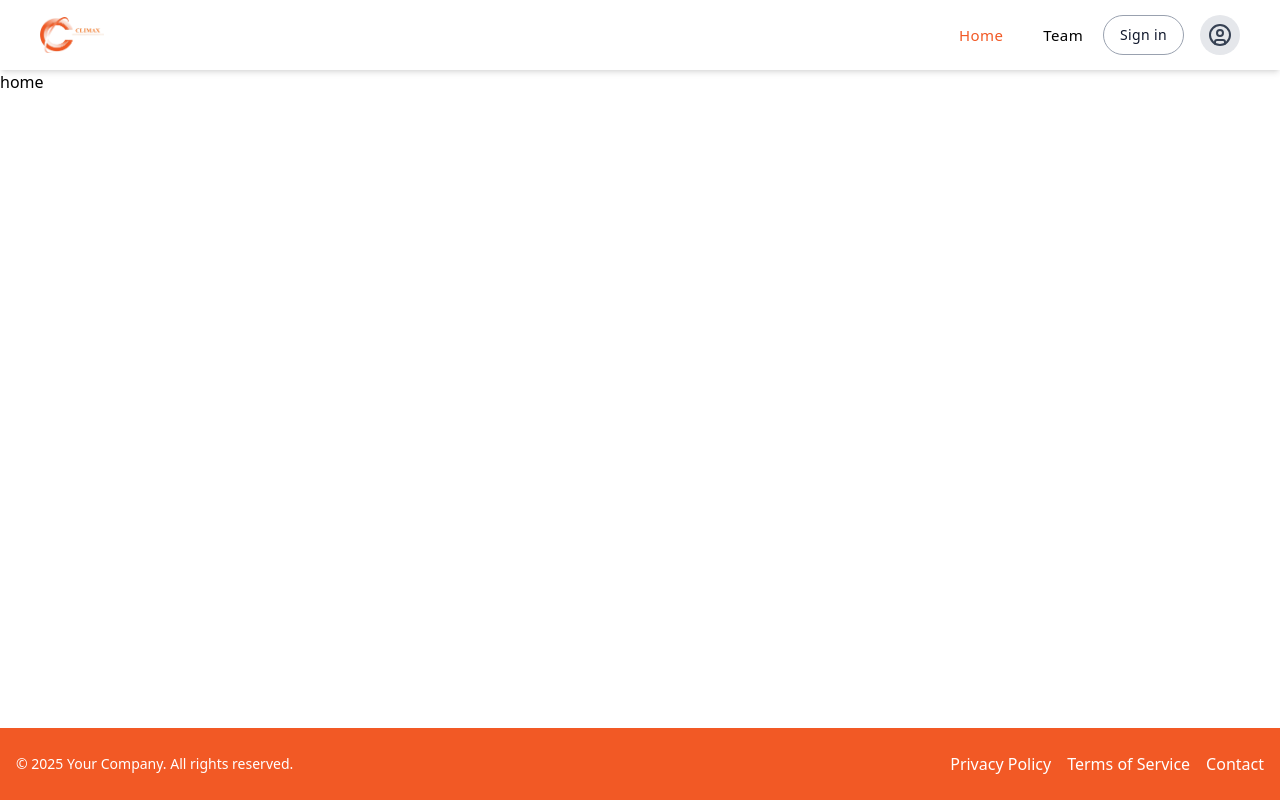
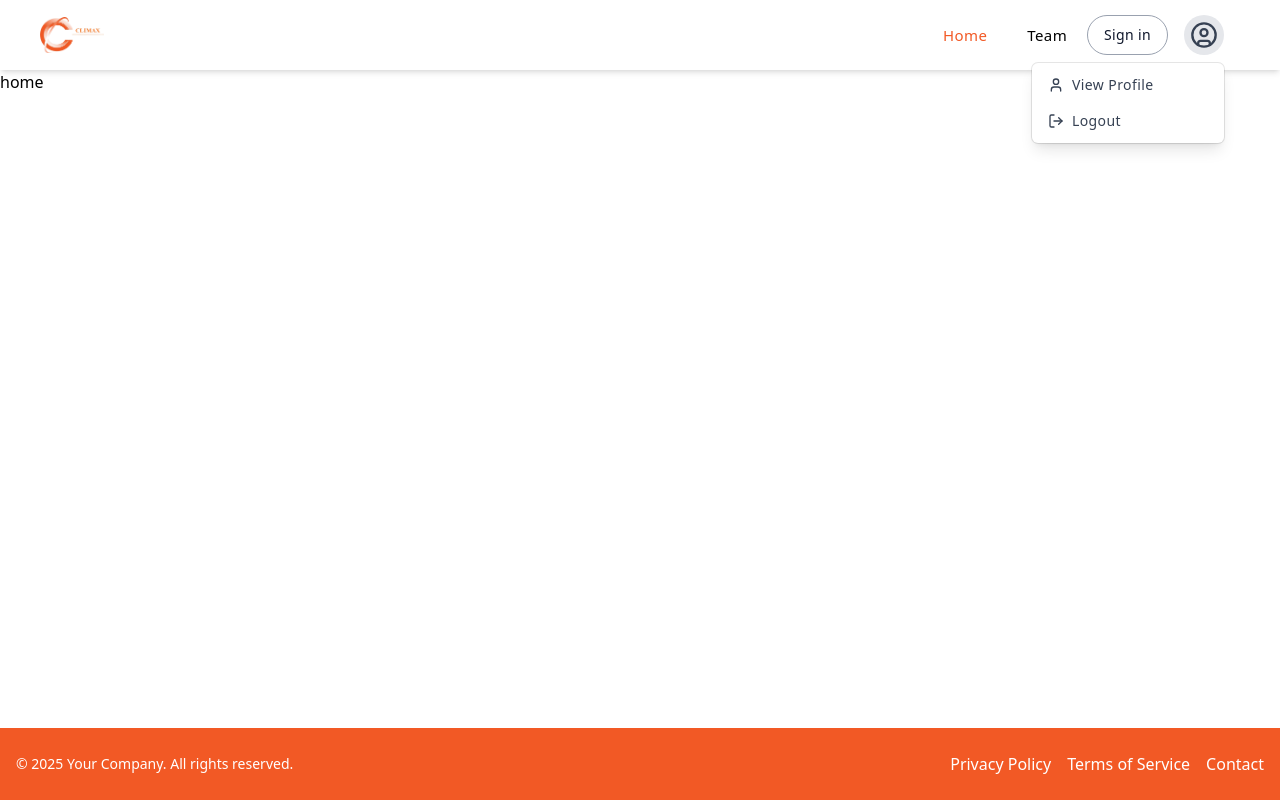
Before and after one commit to pranta-deba/student-invoice-client, a React (Vite) app: page / in a window 1280 px wide. Both pictures are taken after a click on the button 1220 px from the left and 35 px from the top of the page. Built offline with nearby package versions, Linux system fonts and the light colour scheme.

Commit message:
[Profile Dropdown]

```diff
--- a/src/components/shared/navbar.tsx
+++ b/src/components/shared/navbar.tsx
@@ -3,6 +3,7 @@ import { Link } from "react-router-dom";
 import logo from "../../assets/logo.png";
 import { UserCircle } from "lucide-react";
 import useAuth from "../../hooks/useAuth";
+import ProfileDropdown from "../ui/profile-dropdown";
 
 const navLinks = [
   { name: "Home", path: "/" },
@@ -76,9 +77,13 @@ const Navbar = () => {
             </div>
 
             <div className="flex max-lg:ml-auto space-x-4">
-              <button className="px-4 py-2 text-sm rounded-full font-medium cursor-pointer tracking-wide text-slate-900 border border-gray-400 bg-transparent hover:bg-gray-50 transition-all">
-                <Link to="/auth">Sign in</Link>
-              </button>
+              {!user && (
+                <button className="px-4 py-2 text-sm rounded-full font-medium cursor-pointer tracking-wide text-slate-900 border border-gray-400 bg-transparent hover:bg-gray-50 transition-all">
+                  <Link to="/auth">Sign in</Link>
+                </button>
+              )}
+
+              {!user && <ProfileDropdown />}
 
               <button
                 onClick={() => setIsMenuOpen(true)}
@@ -97,9 +102,6 @@ const Navbar = () => {
                   />
                 </svg>
               </button>
-              <button className="w-10 h-10 rounded-full bg-gray-200 flex items-center justify-center text-xl text-gray-700 hover:bg-gray-300 transition">
-                <UserCircle />
-              </button>
             </div>
           </div>
         </div>
--- /dev/null
+++ b/src/components/ui/profile-dropdown.tsx
@@ -0,0 +1,55 @@
+import { useState, useRef, useEffect } from "react";
+import { UserCircle, User, LogOut } from "lucide-react";
+
+const ProfileDropdown = () => {
+  const [open, setOpen] = useState(false);
+  const dropdownRef = useRef(null);
+
+  // Close on outside click
+  useEffect(() => {
+    const handleClickOutside = (event: MouseEvent) => {
+      if (
+        dropdownRef.current &&
+        !(dropdownRef.current as HTMLElement).contains(event.target as Node)
+      ) {
+        setOpen(false);
+      }
+    };
+    document.addEventListener("mousedown", handleClickOutside);
+    return () => document.removeEventListener("mousedown", handleClickOutside);
+  }, []);
+
+  return (
+    <div ref={dropdownRef} className="relative inline-block text-left">
+      {/* Icon Avatar Button */}
+      <button
+        onClick={() => setOpen(!open)}
+        className="w-10 h-10 rounded-full bg-gray-200 flex items-center justify-center text-gray-700 hover:bg-gray-300 transition"
+      >
+        <UserCircle size={28} />
+      </button>
+
+      {/* Dropdown Menu */}
+      {open && (
+        <div className="absolute right-0 mt-2 w-48 bg-white rounded-md shadow-lg ring-1 ring-black/10 z-50">
+          <div className="py-1 text-gray-700">
+            <a
+              href="#profile"
+              className="flex items-center px-4 py-2 text-sm hover:bg-gray-100"
+            >
+              <User size={16} className="mr-2" /> View Profile
+            </a>
+            <button
+              onClick={() => alert("Logged out")}
+              className="flex items-center w-full px-4 py-2 text-sm hover:bg-gray-100"
+            >
+              <LogOut size={16} className="mr-2" /> Logout
+            </button>
+          </div>
+        </div>
+      )}
+    </div>
+  );
+};
+
+export default ProfileDropdown;
```
